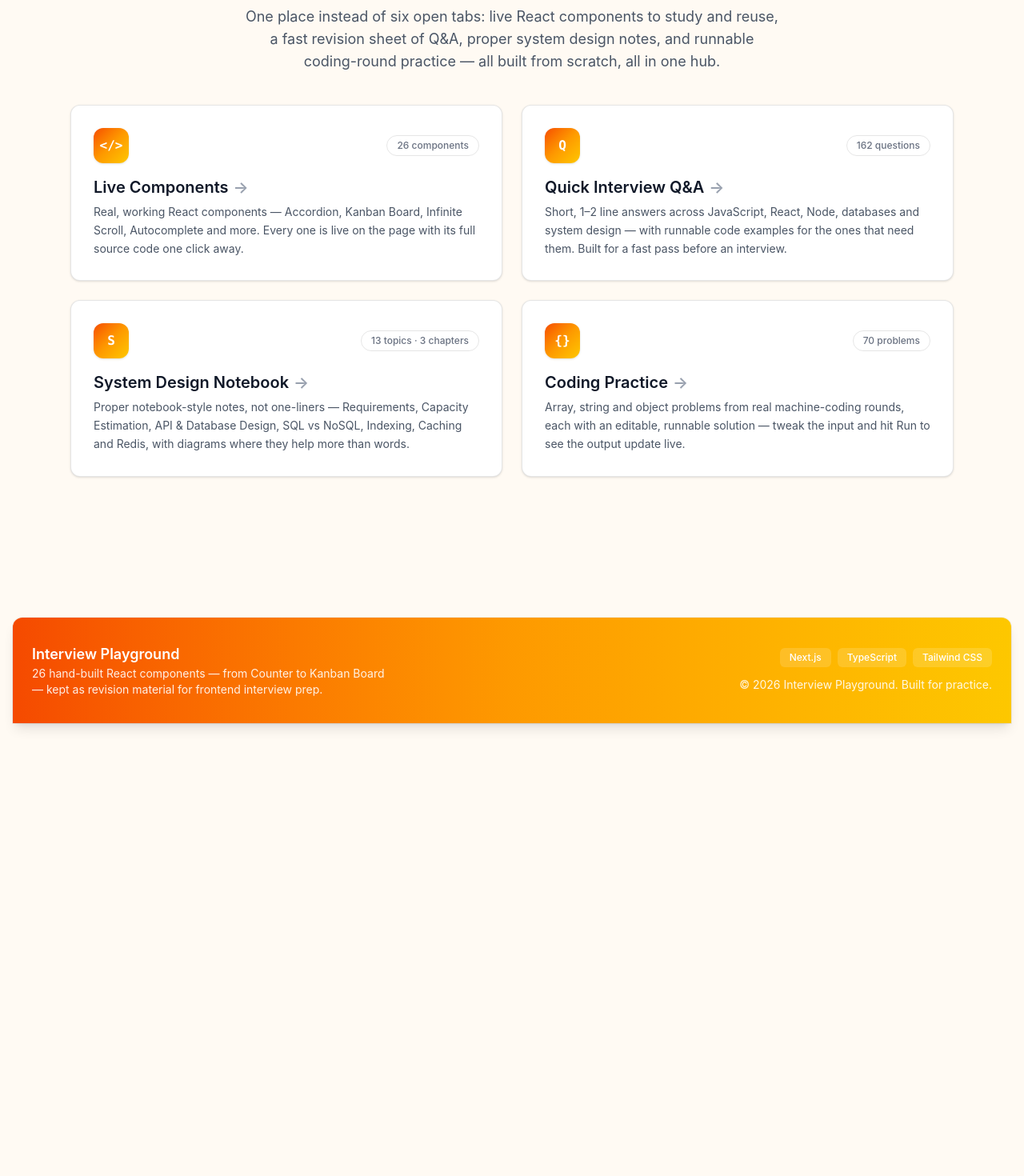
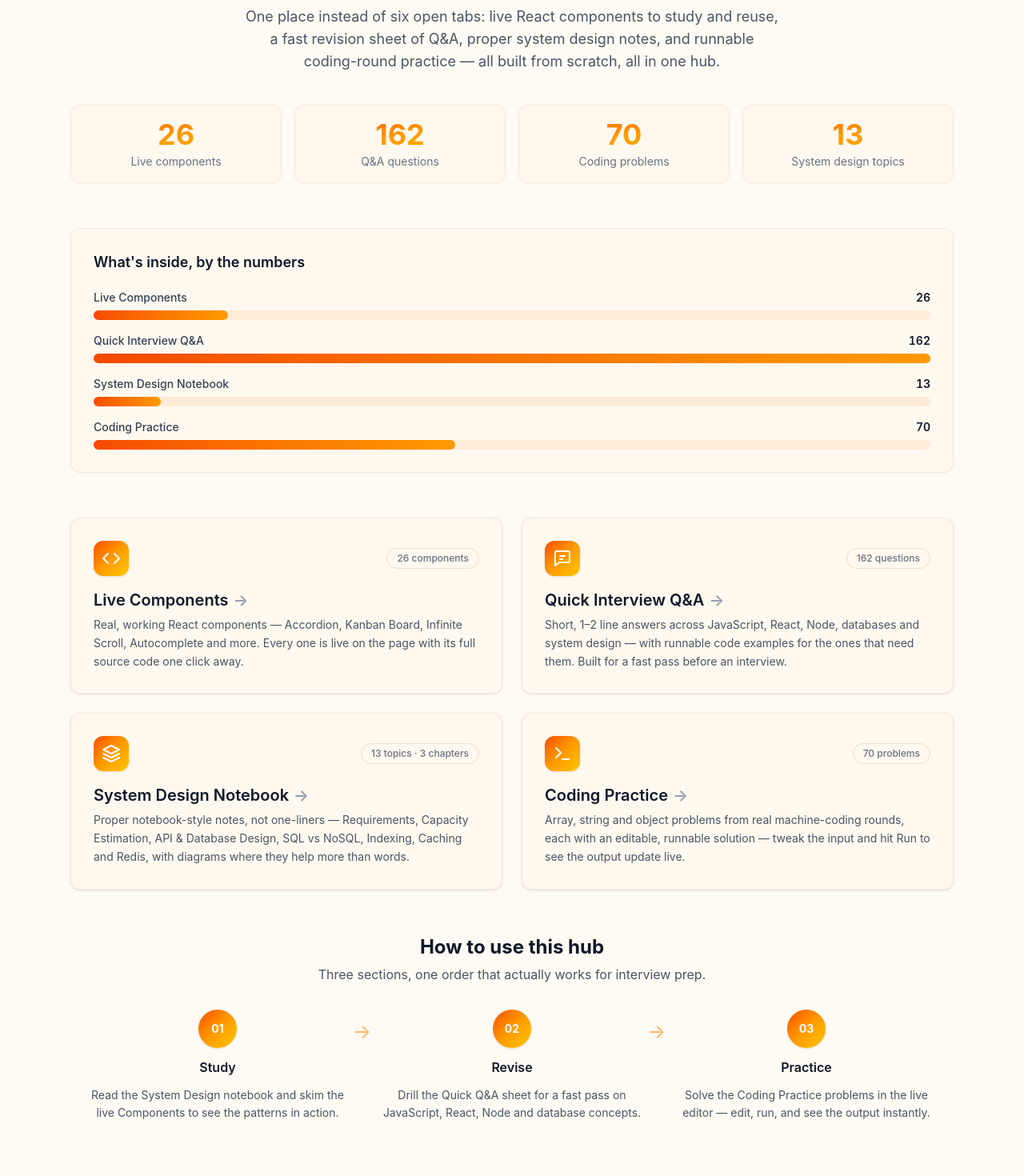
Before and after one commit to rishabh73096/interview-data, a Next.js app: page / in a window 1280 px wide. Shown: the part 260-1730 px from the top of the page at 80% size. Before the commit the page ends 1188 px from the top, so only its background shows below. Built offline with nearby package versions, Linux system fonts and the light colour scheme.

Commit message:
style: update UI components with consistent color scheme and improved layout

```diff
--- a/src/app/coding-questions/CodingQuestionsClient.tsx
+++ b/src/app/coding-questions/CodingQuestionsClient.tsx
@@ -66,7 +66,7 @@ const CodingQuestionsClient: React.FC = () => {
             onChange={(e) => setQuery(e.target.value)}
             placeholder="Search a question…"
             inputMode="search"
-            className="w-full rounded-full border border-black/10 bg-white px-5 py-3 text-sm shadow-sm outline-none transition-colors focus:border-orange-500 dark:border-white/10 dark:bg-white/5 dark:text-white"
+            className="w-full rounded-full border border-orange-900/8 bg-orange-50/60 px-5 py-3 text-sm shadow-sm outline-none transition-colors focus:border-orange-500 dark:border-white/10 dark:bg-white/5 dark:text-white"
           />
           {normalizedQuery && (
             <p className="mt-2 text-xs text-gray-500 dark:text-gray-400">
@@ -93,7 +93,7 @@ const CodingQuestionsClient: React.FC = () => {
               <span className="text-sm font-normal text-gray-400">{cat.items.length}</span>
             </h2>
 
-            <div className="overflow-hidden rounded-xl border border-black/10 bg-white shadow-sm dark:border-white/10 dark:bg-white/3">
+            <div className="overflow-hidden rounded-xl border border-orange-900/8 bg-orange-50/60 shadow-sm dark:border-orange-400/10 dark:bg-orange-500/5">
               {cat.items.map((item, idx) => {
                 const key = `${cat.title}-${idx}`;
                 const isOpen = expanded.has(key);
--- a/src/app/components/ComponentsClient.tsx
+++ b/src/app/components/ComponentsClient.tsx
@@ -86,7 +86,7 @@ const ComponentsClient: React.FC = () => {
           {components.map(({ name, description, Component }, index) => (
             <div
               key={name}
-              className="rounded-xl border border-black/10 bg-white p-4 shadow-sm transition-shadow hover:shadow-md sm:p-6 dark:border-white/10 dark:bg-white/3"
+              className="rounded-xl border border-orange-900/8 bg-orange-50/60 p-4 shadow-sm transition-shadow hover:shadow-md sm:p-6 dark:border-orange-400/10 dark:bg-orange-500/5"
             >
               <div className="mb-4 flex items-start justify-between gap-2 sm:gap-3">
                 <div className="flex min-w-0 items-start gap-2.5 sm:gap-3">
--- a/src/app/interview-qa/page.tsx
+++ b/src/app/interview-qa/page.tsx
@@ -54,7 +54,7 @@ const InterviewQAPage: React.FC = () => {
             onChange={(e) => setQuery(e.target.value)}
             placeholder="Search a question or keyword…"
             inputMode="search"
-            className="w-full rounded-full border border-black/10 bg-white px-5 py-3 text-sm shadow-sm outline-none transition-colors focus:border-orange-500 dark:border-white/10 dark:bg-white/5 dark:text-white"
+            className="w-full rounded-full border border-orange-900/8 bg-orange-50/60 px-5 py-3 text-sm shadow-sm outline-none transition-colors focus:border-orange-500 dark:border-white/10 dark:bg-white/5 dark:text-white"
           />
           {normalizedQuery && (
             <p className="mt-2 text-xs text-gray-500 dark:text-gray-400">
@@ -84,7 +84,7 @@ const InterviewQAPage: React.FC = () => {
               {cat.items.map((item, idx) => (
                 <div
                   key={`${cat.title}-${idx}`}
-                  className={`rounded-xl border border-black/10 bg-white p-4 shadow-sm transition-shadow hover:shadow-md sm:p-5 dark:border-white/10 dark:bg-white/3 ${
+                  className={`rounded-xl border border-orange-900/8 bg-orange-50/60 p-4 shadow-sm transition-shadow hover:shadow-md sm:p-5 dark:border-orange-400/10 dark:bg-orange-500/5 ${
                     item.code ? 'md:col-span-2' : ''
                   }`}
                 >
--- a/src/app/page.tsx
+++ b/src/app/page.tsx
@@ -3,44 +3,98 @@ import PageHero from '../components/PageHero';
 
 const sections: {
   href: string;
-  icon: string;
   title: string;
   stat: string;
+  count: number;
   description: string;
+  icon: React.ReactNode;
 }[] = [
   {
     href: '/components',
-    icon: '</>',
     title: 'Live Components',
     stat: '26 components',
+    count: 26,
     description:
       'Real, working React components — Accordion, Kanban Board, Infinite Scroll, Autocomplete and more. Every one is live on the page with its full source code one click away.',
+    icon: (
+      <svg viewBox="0 0 24 24" fill="none" stroke="currentColor" strokeWidth="2" strokeLinecap="round" strokeLinejoin="round" className="h-6 w-6">
+        <polyline points="8 6 2 12 8 18" />
+        <polyline points="16 6 22 12 16 18" />
+      </svg>
+    ),
   },
   {
     href: '/interview-qa',
-    icon: 'Q',
     title: 'Quick Interview Q&A',
     stat: '162 questions',
+    count: 162,
     description:
       'Short, 1–2 line answers across JavaScript, React, Node, databases and system design — with runnable code examples for the ones that need them. Built for a fast pass before an interview.',
+    icon: (
+      <svg viewBox="0 0 24 24" fill="none" stroke="currentColor" strokeWidth="2" strokeLinecap="round" strokeLinejoin="round" className="h-6 w-6">
+        <path d="M21 15a2 2 0 0 1-2 2H8l-5 4V5a2 2 0 0 1 2-2h14a2 2 0 0 1 2 2z" />
+        <line x1="9" y1="9" x2="15" y2="9" />
+        <line x1="9" y1="13" x2="12" y2="13" />
+      </svg>
+    ),
   },
   {
     href: '/system-design',
-    icon: 'S',
     title: 'System Design Notebook',
     stat: '13 topics · 3 chapters',
+    count: 13,
     description:
       'Proper notebook-style notes, not one-liners — Requirements, Capacity Estimation, API & Database Design, SQL vs NoSQL, Indexing, Caching and Redis, with diagrams where they help more than words.',
+    icon: (
+      <svg viewBox="0 0 24 24" fill="none" stroke="currentColor" strokeWidth="2" strokeLinecap="round" strokeLinejoin="round" className="h-6 w-6">
+        <polygon points="12 2 2 7 12 12 22 7 12 2" />
+        <polyline points="2 17 12 22 22 17" />
+        <polyline points="2 12 12 17 22 12" />
+      </svg>
+    ),
   },
   {
     href: '/coding-questions',
-    icon: '{}',
     title: 'Coding Practice',
     stat: '70 problems',
+    count: 70,
     description:
       'Array, string and object problems from real machine-coding rounds, each with an editable, runnable solution — tweak the input and hit Run to see the output update live.',
+    icon: (
+      <svg viewBox="0 0 24 24" fill="none" stroke="currentColor" strokeWidth="2" strokeLinecap="round" strokeLinejoin="round" className="h-6 w-6">
+        <polyline points="4 17 10 11 4 5" />
+        <line x1="12" y1="19" x2="20" y2="19" />
+      </svg>
+    ),
   },
 ];
+
+const statTiles = [
+  { label: 'Live components', value: '26' },
+  { label: 'Q&A questions', value: '162' },
+  { label: 'Coding problems', value: '70' },
+  { label: 'System design topics', value: '13' },
+];
+
+const steps = [
+  {
+    n: '01',
+    title: 'Study',
+    description: 'Read the System Design notebook and skim the live Components to see the patterns in action.',
+  },
+  {
+    n: '02',
+    title: 'Revise',
+    description: 'Drill the Quick Q&A sheet for a fast pass on JavaScript, React, Node and database concepts.',
+  },
+  {
+    n: '03',
+    title: 'Practice',
+    description: 'Solve the Coding Practice problems in the live editor — edit, run, and see the output instantly.',
+  },
+];
+
+const maxCount = Math.max(...sections.map((s) => s.count));
 
 const HomePage: React.FC = () => {
   return (
@@ -58,16 +112,62 @@ const HomePage: React.FC = () => {
         }
       />
 
-      <section className="pb-16 sm:pb-24">
+      {/* stat tiles */}
+      <section className="pb-10 sm:pb-14">
+        <div className="grid grid-cols-2 gap-3 sm:grid-cols-4 sm:gap-4">
+          {statTiles.map((tile) => (
+            <div
+              key={tile.label}
+              className="rounded-xl border border-orange-900/8 bg-orange-50/60 px-4 py-4 text-center dark:border-orange-400/10 dark:bg-orange-500/5"
+            >
+              <p className="bg-linear-to-br from-orange-600 via-amber-500 to-yellow-500 bg-clip-text text-3xl font-bold text-transparent sm:text-4xl">
+                {tile.value}
+              </p>
+              <p className="mt-1 text-xs text-gray-500 sm:text-sm dark:text-gray-400">{tile.label}</p>
+            </div>
+          ))}
+        </div>
+      </section>
+
+      {/* what's inside — bar chart */}
+      <section className="pb-10 sm:pb-14">
+        <div className="rounded-xl border border-orange-900/8 bg-orange-50/60 p-5 sm:p-7 dark:border-orange-400/10 dark:bg-orange-500/5">
+          <h2 className="mb-5 text-base font-semibold text-gray-900 sm:text-lg dark:text-white">
+            What&apos;s inside, by the numbers
+          </h2>
+          <div className="flex flex-col gap-4">
+            {sections.map((section) => {
+              const widthPct = Math.max((section.count / maxCount) * 100, 4);
+              return (
+                <div key={section.href} className="flex flex-col gap-1.5">
+                  <div className="flex items-baseline justify-between text-sm">
+                    <span className="font-medium text-gray-700 dark:text-gray-200">{section.title}</span>
+                    <span className="font-semibold text-gray-900 tabular-nums dark:text-white">{section.count}</span>
+                  </div>
+                  <div className="h-3 w-full rounded-full bg-orange-500/10 dark:bg-orange-400/10">
+                    <div
+                      className="h-3 rounded-full bg-linear-to-r from-orange-600 to-amber-500"
+                      style={{ width: `${widthPct}%` }}
+                    />
+                  </div>
+                </div>
+              );
+            })}
+          </div>
+        </div>
+      </section>
+
+      {/* section cards */}
+      <section className="pb-10 sm:pb-14">
         <div className="grid grid-cols-1 gap-4 sm:gap-6 md:grid-cols-2">
           {sections.map((section) => (
             <a
               key={section.href}
               href={section.href}
-              className="group flex flex-col gap-4 rounded-xl border border-black/10 bg-white p-5 shadow-sm transition-all hover:-translate-y-0.5 hover:shadow-md sm:p-7 dark:border-white/10 dark:bg-white/3"
+              className="group flex flex-col gap-4 rounded-xl border border-orange-900/8 bg-orange-50/60 p-5 shadow-sm transition-all hover:-translate-y-0.5 hover:shadow-md sm:p-7 dark:border-orange-400/10 dark:bg-orange-500/5"
             >
               <div className="flex items-center justify-between">
-                <span className="flex h-11 w-11 shrink-0 items-center justify-center rounded-xl bg-linear-to-br from-orange-600 via-amber-500 to-yellow-400 font-mono text-base font-bold text-white shadow-sm">
+                <span className="flex h-11 w-11 shrink-0 items-center justify-center rounded-xl bg-linear-to-br from-orange-600 via-amber-500 to-yellow-400 text-white shadow-sm">
                   {section.icon}
                 </span>
                 <span className="rounded-full border border-black/10 px-3 py-1 text-xs font-medium text-gray-500 dark:border-white/10 dark:text-gray-400">
@@ -87,6 +187,32 @@ const HomePage: React.FC = () => {
           ))}
         </div>
       </section>
+
+      {/* how to use this hub */}
+      <section className="pb-14 sm:pb-20">
+        <h2 className="mb-1.5 text-center text-xl font-bold text-gray-900 sm:text-2xl dark:text-white">
+          How to use this hub
+        </h2>
+        <p className="mx-auto mb-8 max-w-xl text-center text-sm text-gray-600 sm:text-base dark:text-gray-300">
+          Three sections, one order that actually works for interview prep.
+        </p>
+        <div className="grid grid-cols-1 gap-4 sm:gap-0 md:grid-cols-3">
+          {steps.map((step, idx) => (
+            <div key={step.n} className="relative flex flex-col items-center gap-3 px-4 text-center">
+              <span className="flex h-12 w-12 shrink-0 items-center justify-center rounded-full bg-linear-to-br from-orange-600 via-amber-500 to-yellow-400 text-sm font-bold text-white shadow-sm">
+                {step.n}
+              </span>
+              <h3 className="text-base font-semibold text-gray-900 dark:text-white">{step.title}</h3>
+              <p className="text-sm leading-relaxed text-gray-600 dark:text-gray-300">{step.description}</p>
+              {idx < steps.length - 1 && (
+                <span className="hidden text-2xl leading-none text-orange-400/60 md:absolute md:top-4 md:-right-2 md:block dark:text-orange-500/40">
+                  →
+                </span>
+              )}
+            </div>
+          ))}
+        </div>
+      </section>
     </main>
   );
 };
--- a/src/app/system-design/page.tsx
+++ b/src/app/system-design/page.tsx
@@ -3,6 +3,7 @@
 import React, { useEffect, useRef, useState } from 'react';
 import { systemDesignChapters } from '../../data/systemDesign';
 import DocRenderer from '../../components/DocRenderer';
+import PageHero from '../../components/PageHero';
 
 const totalTopics = systemDesignChapters.reduce((sum, ch) => sum + ch.topics.length, 0);
 
@@ -103,35 +104,31 @@ const SystemDesignPage: React.FC = () => {
   const scrollToTop = () => window.scrollTo({ top: 0, behavior: 'smooth' });
 
   return (
-    <main className="mx-auto max-w-7xl px-4 pb-24 sm:px-6">
-      <section className="flex flex-col items-center gap-4 py-10 text-center sm:py-16">
-        <span className="rounded-full border border-black/10 bg-black/3 px-4 py-1 text-xs font-medium tracking-wide text-gray-600 uppercase dark:border-white/10 dark:bg-white/5 dark:text-gray-300">
-          Study Notes
-        </span>
-        <h1 className="max-w-2xl text-3xl font-bold tracking-tight text-gray-900 sm:text-4xl lg:text-5xl dark:text-white">
-          System Design{' '}
-          <span className="bg-linear-to-r from-orange-600 via-amber-500 to-yellow-400 bg-clip-text text-transparent">
-            Notebook
-          </span>
-        </h1>
-        <p className="max-w-2xl text-sm text-gray-600 sm:text-base lg:text-lg dark:text-gray-300">
-          {totalTopics} topics across {systemDesignChapters.length} chapters — Requirements, Capacity
-          Estimation, API &amp; Database Design, SQL vs NoSQL, Indexing, Caching and Redis. Written as
-          proper notebook notes, not interview one-liners.
-        </p>
-      </section>
+    <main className="mx-auto max-w-7xl px-4 pb-16 sm:px-6 sm:pb-20">
+      <PageHero
+        eyebrow="Study Notes"
+        title="System Design"
+        accent="Notebook"
+        description={
+          <>
+            {totalTopics} topics across {systemDesignChapters.length} chapters — Requirements, Capacity
+            Estimation, API &amp; Database Design, SQL vs NoSQL, Indexing, Caching and Redis. Written as
+            proper notebook notes, not interview one-liners.
+          </>
+        }
+      />
 
       {/* mobile contents toggle */}
       <div className="mb-4 lg:hidden">
         <button
           onClick={() => setMobileNavOpen((o) => !o)}
-          className="flex w-full items-center justify-between rounded-lg border border-black/10 bg-white px-4 py-3 text-sm font-medium text-gray-700 shadow-sm dark:border-white/10 dark:bg-white/5 dark:text-gray-200"
+          className="flex w-full items-center justify-between rounded-lg border border-orange-900/8 bg-orange-50/60 px-4 py-3 text-sm font-medium text-gray-700 shadow-sm dark:border-orange-400/10 dark:bg-orange-500/5 dark:text-gray-200"
         >
           Contents
           <span className={`transition-transform ${mobileNavOpen ? 'rotate-180' : ''}`}>⌄</span>
         </button>
         {mobileNavOpen && (
-          <div className="mt-2 max-h-[60vh] overflow-y-auto rounded-lg border border-black/10 bg-white p-3 shadow-sm dark:border-white/10 dark:bg-white/5">
+          <div className="mt-2 max-h-[60vh] overflow-y-auto rounded-lg border border-orange-900/8 bg-orange-50/60 p-3 shadow-sm dark:border-orange-400/10 dark:bg-orange-500/5">
             <SidebarLinks activeId={activeId} onNavigate={() => setMobileNavOpen(false)} />
           </div>
         )}
@@ -146,21 +143,21 @@ const SystemDesignPage: React.FC = () => {
 
         <div className="min-w-0">
           {systemDesignChapters.map((chapter, chIdx) => (
-            <div key={chapter.id} className="mb-14 min-w-0">
-              <div className="mb-6 flex items-center gap-3">
+            <div key={chapter.id} className="mb-10 min-w-0">
+              <div className="mb-5 flex items-center gap-3">
                 <span className="flex h-9 w-9 shrink-0 items-center justify-center rounded-lg bg-linear-to-br from-orange-600 via-amber-500 to-yellow-400 text-sm font-bold text-white">
                   {String(chIdx + 1).padStart(2, '0')}
                 </span>
                 <h2 className="text-xl font-bold text-gray-900 sm:text-2xl dark:text-white">{chapter.title}</h2>
               </div>
 
-              <div className="flex min-w-0 flex-col gap-10">
+              <div className="flex min-w-0 flex-col gap-6">
                 {chapter.topics.map((topic) => (
                   <article
                     key={topic.id}
                     id={topic.id}
                     data-topic-id={topic.id}
-                    className="min-w-0 scroll-mt-24 rounded-xl border border-black/10 bg-white p-5 shadow-sm sm:p-7 dark:border-white/10 dark:bg-white/3"
+                    className="min-w-0 scroll-mt-24 rounded-xl border border-orange-900/8 bg-orange-50/60 p-5 shadow-sm sm:p-7 dark:border-orange-400/10 dark:bg-orange-500/5"
                   >
                     <h3 className="mb-4 text-lg font-semibold text-gray-900 sm:text-xl dark:text-white">
                       {topic.title}
--- a/src/components/Footer.tsx
+++ b/src/components/Footer.tsx
@@ -2,10 +2,10 @@ import React from 'react';
 
 const Footer: React.FC = () => {
   return (
-    <footer className="mt-14 sm:mt-20">
+    <footer className="mt-10 sm:mt-14">
       <div className="mx-auto max-w-7xl px-4 pb-6">
         <div className="rounded-t-xl bg-linear-to-r from-orange-600 via-amber-500 to-yellow-400 text-white shadow-lg ring-1 ring-black/5">
-          <div className="flex flex-col items-center justify-between gap-6 px-5 py-6 sm:px-6 sm:py-8 md:flex-row">
+          <div className="flex flex-col items-center justify-between gap-5 px-5 py-5 sm:px-6 sm:py-6 md:flex-row">
             <div className="text-center md:text-left">
               <p className="text-lg font-semibold">Interview Playground</p>
               <p className="max-w-md text-sm opacity-90">
```
Also changed, not shown: src/components/DocRenderer.tsx (+5 -5 lines).
